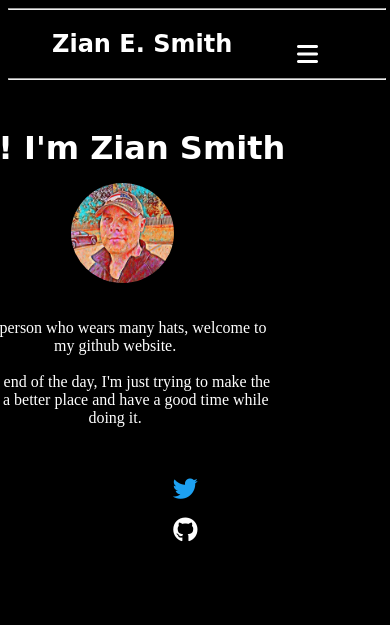
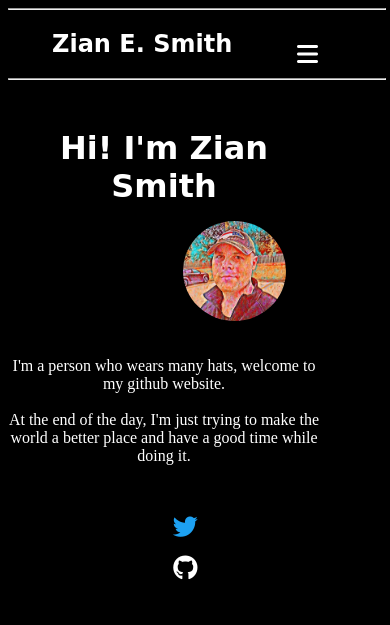
Before and after one commit to ZianElijahSmith/ZianElijahSmith.github.io, a plain HTML site: page index.html in a window 390 px wide. Drawn offline with nearby package versions, Linux system fonts and the light colour scheme; a web font is replaced by a local one.

Commit message:
update mobile margins

```diff
--- a/index.css
+++ b/index.css
@@ -419,28 +419,28 @@ a:visited {
   }
   .intro {
     text-align: center;
-    margin-left: -5%;
+
   }
   .my-index-picture {
     text-align: center;
-    margin-left: -5%;
+
   }
 
   .body-wrap {
     width: 80vw;
-    margin-left: -5%;
+
     text-align: center;
   }
 
   .body-area {
     width: 80vw;
-    margin-left: -5%;
+
     text-align: center;
   }
 
   .intro-text {
     width: 80vw;
-    margin-left: -5%;
+
     text-align: center;
   }
 
```
